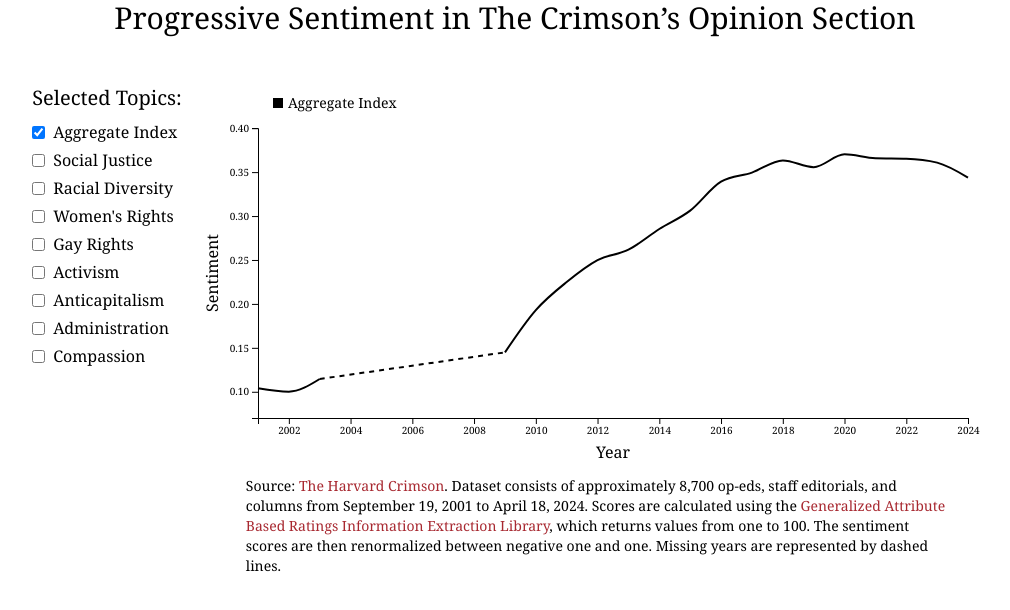
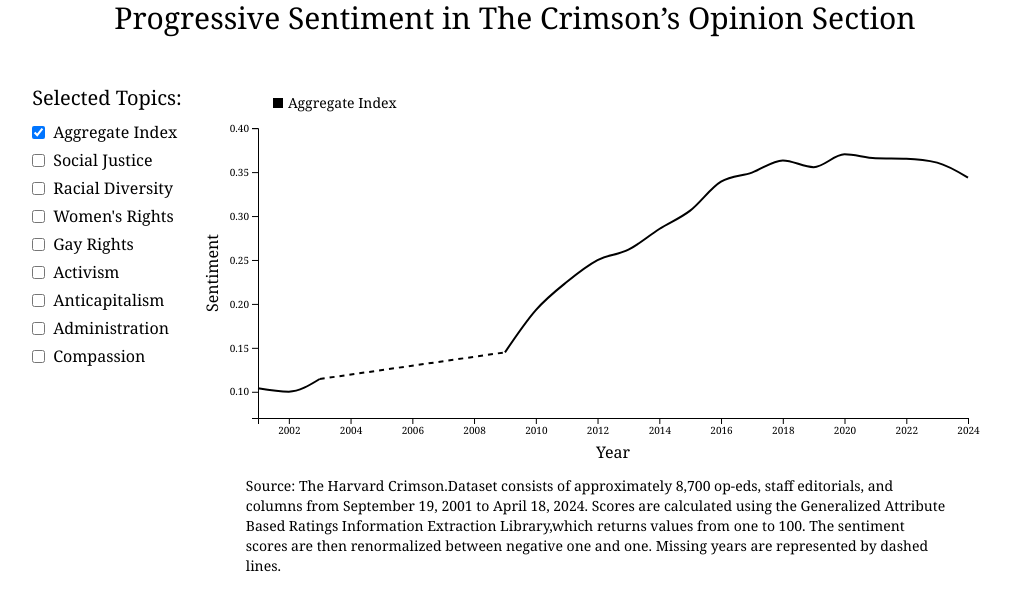
Before and after one commit to theharvardcrimson/sentiment-analysis-graphs, a React (Create React App) app: page /graph1 in a window 1280 px wide. Shown: the top 610 px of the page, without its empty margins (125-1135 px from the left). Built offline with nearby package versions, Linux system fonts and the light colour scheme.

Commit message:
remove caption links

```diff
--- a/src/tooltipText.js
+++ b/src/tooltipText.js
@@ -1,18 +1,22 @@
 export const tooltipText = {
     'HarvardOnlyGraph': <>
-        Source: <a href="https://www.thecrimson.com/section/opinion/">The Harvard Crimson</a>.
+        Source: The Harvard Crimson.
+        {/* Source: <a href="https://www.thecrimson.com/section/opinion/">The Harvard Crimson</a>. */}
         Dataset consists of approximately 8,700 op-eds, staff editorials, and columns from September 19, 2001 to April 18, 2024.
-        Scores are calculated using the <a href="https://github.com/elliottmokski/GABRIEL-distribution/blob/main/README.md">Generalized Attribute Based Ratings Information Extraction Library</a>,
+        Scores are calculated using the Generalized Attribute Based Ratings Information Extraction Library,
+        {/* Scores are calculated using the <a href="https://github.com/elliottmokski/GABRIEL-distribution/blob/main/README.md">Generalized Attribute Based Ratings Information Extraction Library</a>, */}
         which returns values from one to 100. The sentiment scores are then renormalized between negative one and one. Missing years are represented by dashed lines.
     </>,
     'AggregateGraph': <>
-        Source: <a href="https://signin.lexisnexis.com/lnaccess/app/signin?back=https%3A%2F%2Fadvance.lexis.com%3A443%2Fnexis-uni%2Flaapi%2Fresearch%2Fhome%3Fcontext%3D1516831%26primaryipauth%3Dtrue&aci=nu">LexisNexis University Wire</a>.
+        {/* Source: <a href="https://signin.lexisnexis.com/lnaccess/app/signin?back=https%3A%2F%2Fadvance.lexis.com%3A443%2Fnexis-uni%2Flaapi%2Fresearch%2Fhome%3Fcontext%3D1516831%26primaryipauth%3Dtrue&aci=nu">LexisNexis University Wire</a>. */}
+        Source: LexisNexis University Wire.
         Dataset consists of approximately 59,000 op-eds and editorials from September 20, 2000 to February 27, 2023. A stratified sample was calculated, with approximately 25,000 observations.
         Approximately 300 university publications are represented.
         Elite universities are coded based on US News rankings and acceptance rates.
         Non-elite universities are all universities that are not elite.
         Universities are also categorized as public or private and by state and region.
-        Scores are calculated using the <a href="https://github.com/elliottmokski/GABRIEL-distribution/blob/main/README.md">Generalized Attribute Based Ratings Information Extraction Library</a>,
+        Scores are calculated using the Generalized Attribute Based Ratings Information Extraction Library,
+        {/* Scores are calculated using the <a href="https://github.com/elliottmokski/GABRIEL-distribution/blob/main/README.md">Generalized Attribute Based Ratings Information Extraction Library</a>, */}
         which returns values from one to 100. The sentiment scores are then renormalized between negative one and one. Missing years are represented by dashed lines.
     </>,
     'Social Justice': <>
```
